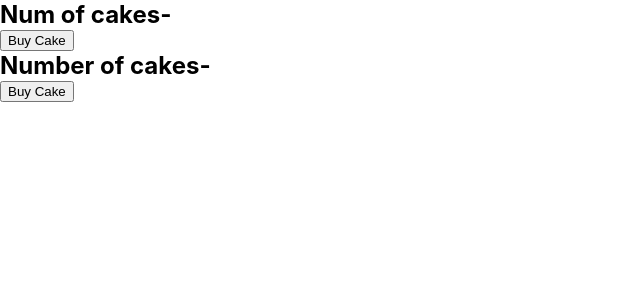
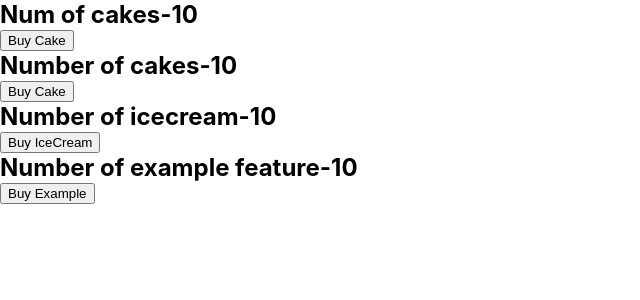
Before and after one commit to sagar-siwakoti/redux-learning, a React (Create React App) app: page / in a window 1280 px wide. Shown: the top 300 px of the page, without its empty margins (0-640 px from the left). Built offline with nearby package versions, Linux system fonts and the light colour scheme.

Commit message:
-multiple features of reducers combined

```diff
--- a/src/App.js
+++ b/src/App.js
@@ -4,12 +4,16 @@ import React from "react";
 import {Provider} from "react-redux"
 import store from "./redux/store";
 import HooksCakeContainer from "./components/HooksCakeContainer";
+import IceCreamContainer from "./components/IceCreamContainer";
+import ExampleContainer from "./components/exampleFeature";
 function App() {
     return (
         <Provider store={store}>
             <div className="App">
                 <HooksCakeContainer/>
                 <CakeContainer/>
+                <IceCreamContainer/>
+                <ExampleContainer/>
             </div>
         </Provider>
     );
--- a/src/components/CakeContainer.js
+++ b/src/components/CakeContainer.js
@@ -12,7 +12,7 @@ function CakeContainer(props) {
 }
 const mapStateToProps = state=>{
     return{
-        numOfCakes: state.numOfCakes,
+        numOfCakes: state.cake.numOfCakes,
     }
 }
 const mapDispatchToProps=dispatch=>{
--- a/src/components/HooksCakeContainer.js
+++ b/src/components/HooksCakeContainer.js
@@ -3,7 +3,7 @@ import {useSelector,useDispatch} from "react-redux";
 import {buyCake} from "../redux";
 
 function HooksCakeContainer(props) {
-    const numOfCakes=useSelector(state=>state.numOfCakes)
+    const numOfCakes=useSelector(state=>state.cake.numOfCakes)
     const dispatch=useDispatch()
     return (
         <div>
--- /dev/null
+++ b/src/components/IceCreamContainer.js
@@ -0,0 +1,23 @@
+import React from 'react';
+import {connect} from "react-redux";
+import {buyIceCream} from "../redux";
+
+function IceCreamContainer(props) {
+    return (
+        <div>
+            <h2>Number of icecream-{props.numOfIceCream}</h2>
+            <button onClick={props.buyIceCream}>Buy IceCream</button>
+        </div>
+    );
+}
+const mapStateToProps = state=>{
+    return{
+        numOfIceCream: state.iceCream.numOfIceCream,
+    }
+}
+const mapDispatchToProps=dispatch=>{
+    return{
+        buyIceCream:()=>dispatch(buyIceCream())
+    }
+}
+export default connect(mapStateToProps,mapDispatchToProps) (IceCreamContainer);
--- /dev/null
+++ b/src/components/exampleFeature.js
@@ -0,0 +1,23 @@
+import React from 'react';
+import {connect} from "react-redux";
+import {buyExample} from "../redux";
+
+function ExampleContainer(props) {
+    return (
+        <div>
+            <h2>Number of example feature-{props.numOfExample}</h2>
+            <button onClick={props.buyExample}>Buy Example</button>
+        </div>
+    );
+}
+const mapStateToProps = state=>{
+    return{
+        numOfExample: state.example.numOfExample,
+    }
+}
+const mapDispatchToProps=dispatch=>{
+    return{
+        buyExample:()=>dispatch(buyExample())
+    }
+}
+export default connect(mapStateToProps,mapDispatchToProps) (ExampleContainer);
--- /dev/null
+++ b/src/redux/exampleFeature/exampleActions.js
@@ -0,0 +1,7 @@
+import {BUY_EXAMPLE} from "./exampleTypes";
+
+export const buyExample = () => {
+    return {
+        type: BUY_EXAMPLE
+    }
+}
--- /dev/null
+++ b/src/redux/exampleFeature/exampleReducer.js
@@ -0,0 +1,17 @@
+import {BUY_EXAMPLE} from "./exampleTypes";
+
+const initialState = {
+    numOfExample: 10
+}
+const exampleReducer = (state = initialState, action) => {
+    switch (action.type) {
+        case BUY_EXAMPLE:
+            return {
+                ...state,
+                numOfExample: state.numOfExample - 1
+            }
+        default:
+            return state
+    }
+}
+export default exampleReducer;
--- /dev/null
+++ b/src/redux/exampleFeature/exampleTypes.js
@@ -0,0 +1 @@
+export const BUY_EXAMPLE = 'BUY_EXAMPLE'
--- a/src/redux/index.js
+++ b/src/redux/index.js
@@ -1 +1,3 @@
 export {buyCake} from "./cakes/cakeActions"
+export {buyIceCream} from "./iceCream/iceCreamActions"
+export {buyExample} from "./exampleFeature/exampleActions"
--- a/src/redux/rootReducer.js
+++ b/src/redux/rootReducer.js
@@ -2,9 +2,11 @@
 import {combineReducers} from "redux";
 import cakeReducer from "./cakes/cakeReducer";
 import iceCreamReducer from "./iceCream/iceCreamReducer";
+import exampleReducer from "./exampleFeature/exampleReducer";
 
 const rootReducer=combineReducers({
     cake:cakeReducer,
-    iceCream:iceCreamReducer
+    iceCream:iceCreamReducer,
+    example:exampleReducer
 })
 export default rootReducer;
```
Also changed, not shown: src/redux/iceCream/iceCreamActions.js (line endings or trailing spaces).
